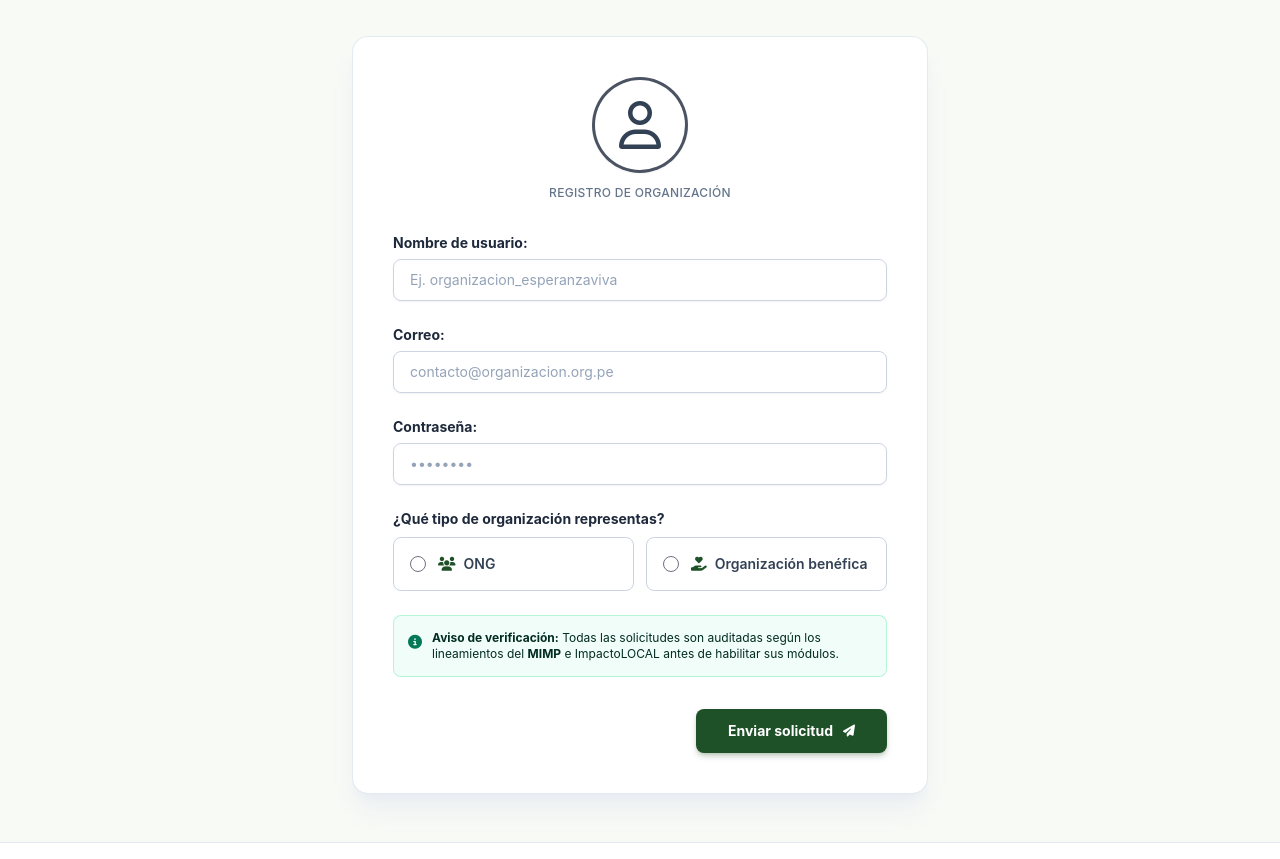
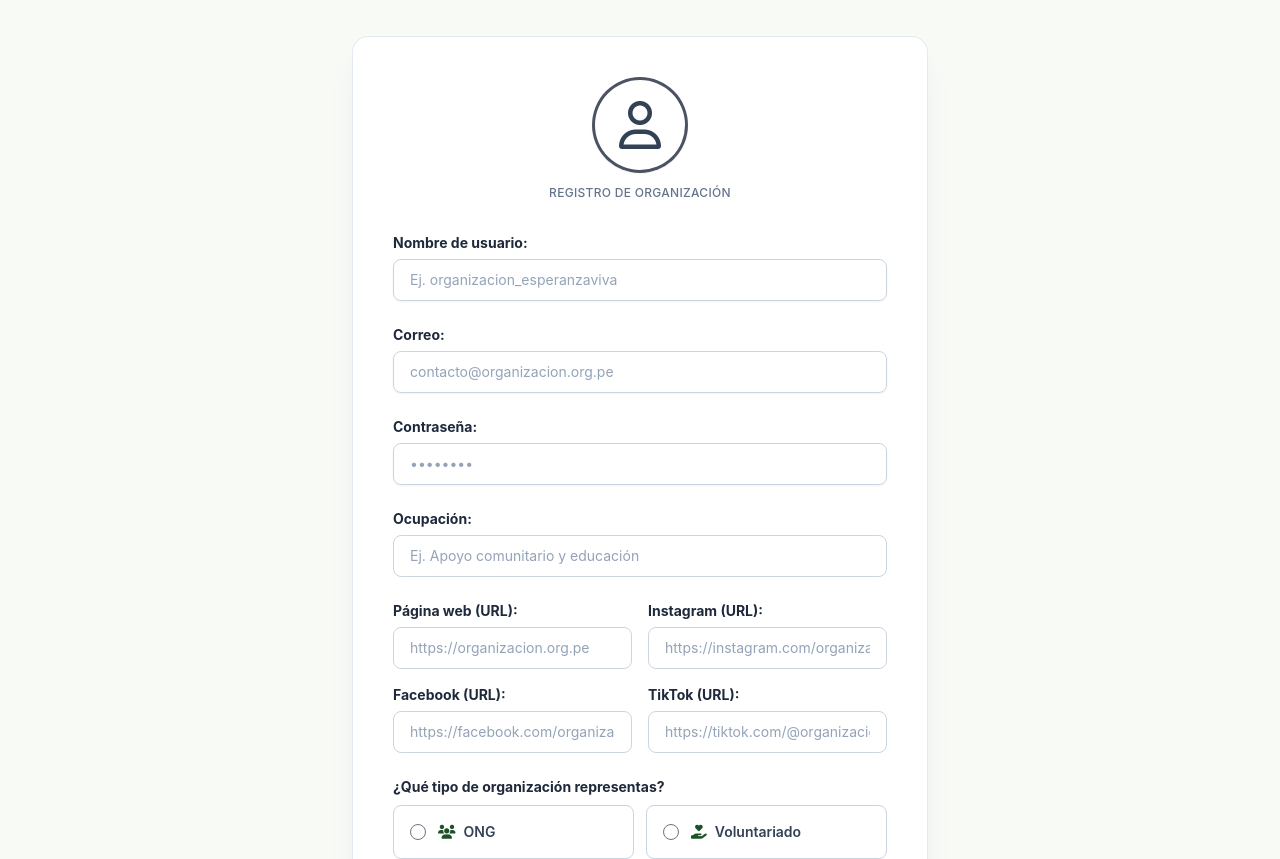
Before and after one commit to maurizioac/impactolocalv3, a website: page html/administradores-registrar.html in a window 1280 px wide. Shown: the part 93-952 px from the top of the page. Drawn offline with nearby package versions, Linux system fonts and the light colour scheme.

Commit message:
Update administradores-registrar.html

```diff
--- a/html/administradores-registrar.html
+++ b/html/administradores-registrar.html
@@ -107,16 +107,38 @@
 <input class="block w-full rounded-lg border border-slate-300 px-4 py-2.5 text-slate-900 placeholder-slate-400 focus:border-[#1e5128] focus:ring-1 focus:ring-[#1e5128] sm:text-sm font-normal" id="password" name="password" placeholder="••••••••" required type="password" minlength="8" autocomplete="new-password"/>
 </div>
 </div>
+<div>
+<label class="block text-sm font-bold text-slate-800 mb-1.5" for="ocupacion">Ocupación:</label>
+<input class="block w-full rounded-lg border border-slate-300 px-4 py-2.5 text-slate-900 placeholder-slate-400 focus:border-[#1e5128] focus:ring-1 focus:ring-[#1e5128] sm:text-sm font-normal" id="ocupacion" name="ocupacion" placeholder="Ej. Apoyo comunitario y educación" maxlength="120" required>
+</div>
+<div class="grid grid-cols-1 sm:grid-cols-2 gap-4">
+<div>
+<label class="block text-sm font-bold text-slate-800 mb-1.5" for="web">Página web (URL):</label>
+<input class="block w-full rounded-lg border border-slate-300 px-4 py-2.5 text-slate-900 placeholder-slate-400 focus:border-[#1e5128] focus:ring-1 focus:ring-[#1e5128] sm:text-sm font-normal" id="web" name="web" type="url" placeholder="https://organizacion.org.pe" maxlength="500">
+</div>
+<div>
+<label class="block text-sm font-bold text-slate-800 mb-1.5" for="instagram">Instagram (URL):</label>
+<input class="block w-full rounded-lg border border-slate-300 px-4 py-2.5 text-slate-900 placeholder-slate-400 focus:border-[#1e5128] focus:ring-1 focus:ring-[#1e5128] sm:text-sm font-normal" id="instagram" name="instagram" type="url" placeholder="https://instagram.com/organizacion" maxlength="500">
+</div>
+<div>
+<label class="block text-sm font-bold text-slate-800 mb-1.5" for="facebook">Facebook (URL):</label>
+<input class="block w-full rounded-lg border border-slate-300 px-4 py-2.5 text-slate-900 placeholder-slate-400 focus:border-[#1e5128] focus:ring-1 focus:ring-[#1e5128] sm:text-sm font-normal" id="facebook" name="facebook" type="url" placeholder="https://facebook.com/organizacion" maxlength="500">
+</div>
+<div>
+<label class="block text-sm font-bold text-slate-800 mb-1.5" for="tiktok">TikTok (URL):</label>
+<input class="block w-full rounded-lg border border-slate-300 px-4 py-2.5 text-slate-900 placeholder-slate-400 focus:border-[#1e5128] focus:ring-1 focus:ring-[#1e5128] sm:text-sm font-normal" id="tiktok" name="tiktok" type="url" placeholder="https://tiktok.com/@organizacion" maxlength="500">
+</div>
+</div>
 <fieldset>
 <legend class="block text-sm font-bold text-slate-800 mb-2">¿Qué tipo de organización representas?</legend>
 <div class="grid grid-cols-1 sm:grid-cols-2 gap-3">
 <label class="flex items-center gap-3 rounded-lg border border-slate-300 p-4 cursor-pointer hover:border-[#1e5128] has-[:checked]:border-[#1e5128] has-[:checked]:bg-emerald-50/70">
-<input class="text-[#1e5128] focus:ring-[#1e5128]" type="radio" name="tipo" value="ong" required>
+<input class="text-[#1e5128] focus:ring-[#1e5128]" type="radio" name="tipo" value="ONG" required>
 <span class="flex items-center gap-2 text-sm font-semibold text-slate-700"><i class="fa-solid fa-users text-[#1e5128]"></i> ONG</span>
 </label>
 <label class="flex items-center gap-3 rounded-lg border border-slate-300 p-4 cursor-pointer hover:border-[#1e5128] has-[:checked]:border-[#1e5128] has-[:checked]:bg-emerald-50/70">
-<input class="text-[#1e5128] focus:ring-[#1e5128]" type="radio" name="tipo" value="benefica" required>
-<span class="flex items-center gap-2 text-sm font-semibold text-slate-700"><i class="fa-solid fa-hand-holding-heart text-[#1e5128]"></i> Organización benéfica</span>
+<input class="text-[#1e5128] focus:ring-[#1e5128]" type="radio" name="tipo" value="VOLUNTARIADO" required>
+<span class="flex items-center gap-2 text-sm font-semibold text-slate-700"><i class="fa-solid fa-hand-holding-heart text-[#1e5128]"></i> Voluntariado</span>
 </label>
 </div>
 </fieldset>
```
